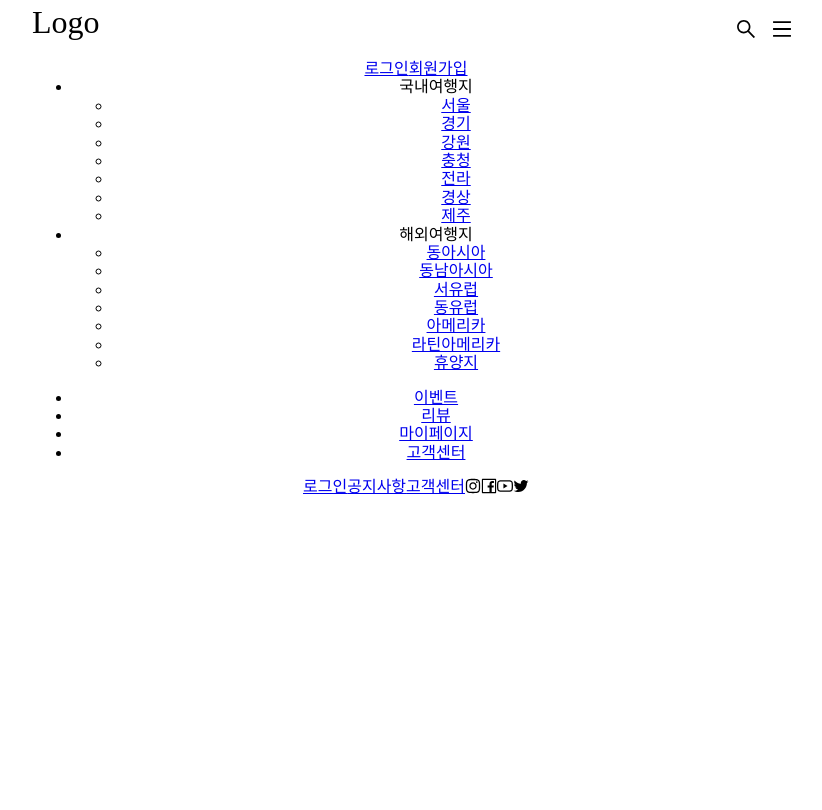
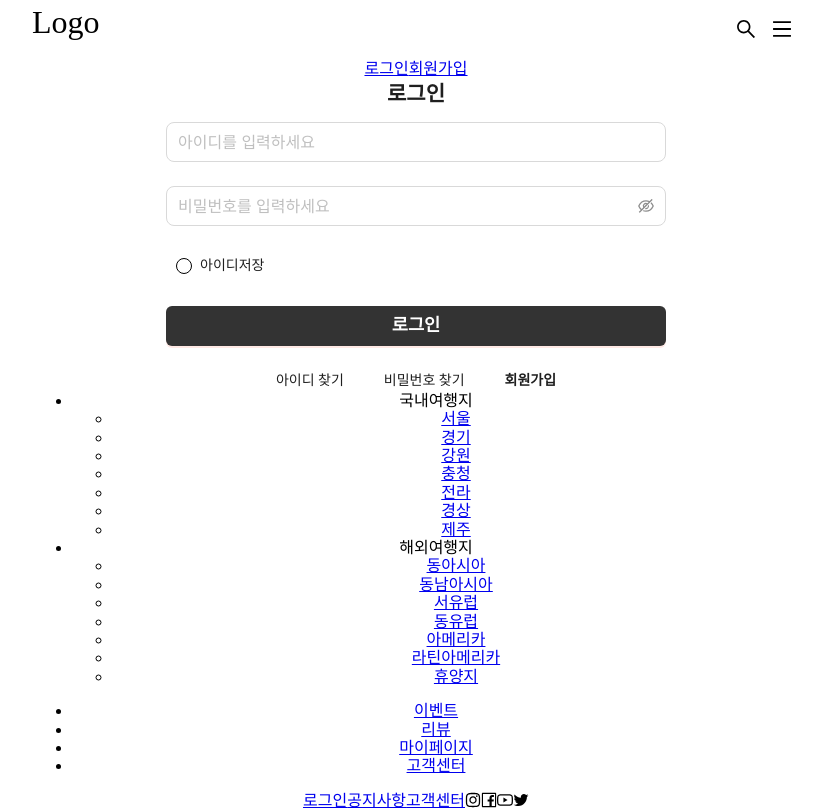
Before and after one commit to ejin1018/OneTrip, a React (Create React App) app: page /login in a window 1280 px wide. Shown: the whole page, without its empty margins (224-1046 px from the left). Built offline with nearby package versions, Linux system fonts and the light colour scheme; a web font is replaced by a local one.

Commit message:
230314-영중-Login페이지구현

```diff
--- a/src/App.js
+++ b/src/App.js
@@ -5,6 +5,7 @@ import Main from './components/Main';
 import './App.scss';
 import "antd/dist/reset.css"
 import { ConfigProvider } from 'antd';
+// import Login from "./components/Login";
 
 function App() {
   return (
--- /dev/null
+++ b/src/components/Login.jsx
@@ -0,0 +1,36 @@
+import React from "react";
+import { Button, Checkbox, Form, Input } from "antd";
+import "./Login.scss";
+
+const Login = () => {
+    return (
+        <Form className="login-form">
+            <h2 className="bold">로그인</h2>
+            <Form.Item name="name" className="name" rules={[{ required: true, message: "아이디를 입력하세요" }]}>
+                <Input className="upload-name" size="large" placeholder="아이디를 입력하세요" />
+            </Form.Item>
+            <Form.Item name="password" className="password" rules={[{ required: true, message: "비밀번호를 입력하세요" }]}  >
+                <Input.Password className="upload-password" size="large" placeholder="비밀번호를 입력하세요" />
+            </Form.Item>
+            <Form.Item
+                name="rememberid"
+                valuePropName="checked"
+                className="checkbox"
+            >
+                <Checkbox>아이디저장</Checkbox>
+            </Form.Item>
+
+            <Form.Item>
+                <Button type="primary" htmlType="submit" className="loginbt">
+                    로그인
+                </Button>
+            </Form.Item>
+            <div className="login-data">
+                <span>아이디 찾기</span>
+                <span>비밀번호 찾기</span>
+                <span className="bold">회원가입</span>
+            </div>
+        </Form>
+    )
+}
+export default Login;
--- /dev/null
+++ b/src/components/Login.scss
@@ -0,0 +1,51 @@
+.login-form{
+    max-width: 500px;
+    width: 100%;
+    margin: auto !important;
+    &.name{
+        width: 100%;
+        max-width: 500px;
+        margin: auto;
+        margin-bottom: 15px;
+    }
+    &.password{
+        width: 100%;
+        max-width: 500px;
+        margin: auto;
+        margin-bottom: 15px;
+    }
+    .checkbox{
+        text-align: left;
+        margin-left: 10px;
+        .ant-checkbox-checked .ant-checkbox-inner {
+            background-color: #333;
+            border-color: #333;
+        }
+        .ant-checkbox-inner {
+            border-color: black;
+            border-radius: 50%;
+            :hover{
+                border-radius: 50%;
+            }
+        }
+        .ant-checkbox-checked::after{
+            border: none;
+            border-radius: 50%;
+        }
+
+    }
+    .loginbt{
+        width: 100%;
+        background-color: #333;
+        height: 40px;
+        font-weight: bold;
+        font-size: 1.1rem;
+    }
+    .login-data span{
+        padding: 20px;
+    }
+    .bold{
+        font-weight: bold;
+        border-radius: 50%;
+    }
+}
--- a/src/components/Menu.jsx
+++ b/src/components/Menu.jsx
@@ -1,5 +1,6 @@
 import React from 'react';
-import { Link } from 'react-router-dom';
+import { Link, Route, Routes } from 'react-router-dom';
+import Login from "./Login";
 
 function Menu(){
   return(
@@ -7,6 +8,9 @@ function Menu(){
       <div className='user-menu'>
         <Link to='/Login'>로그인</Link>
         <Link to='/Signin'>회원가입</Link>
+        <Routes>
+          <Route path='/login' element={<Login />}></Route>
+        </Routes>
       </div>
       <ul className='travel-menu'>
         <li className='travel-menu-title'>
```
